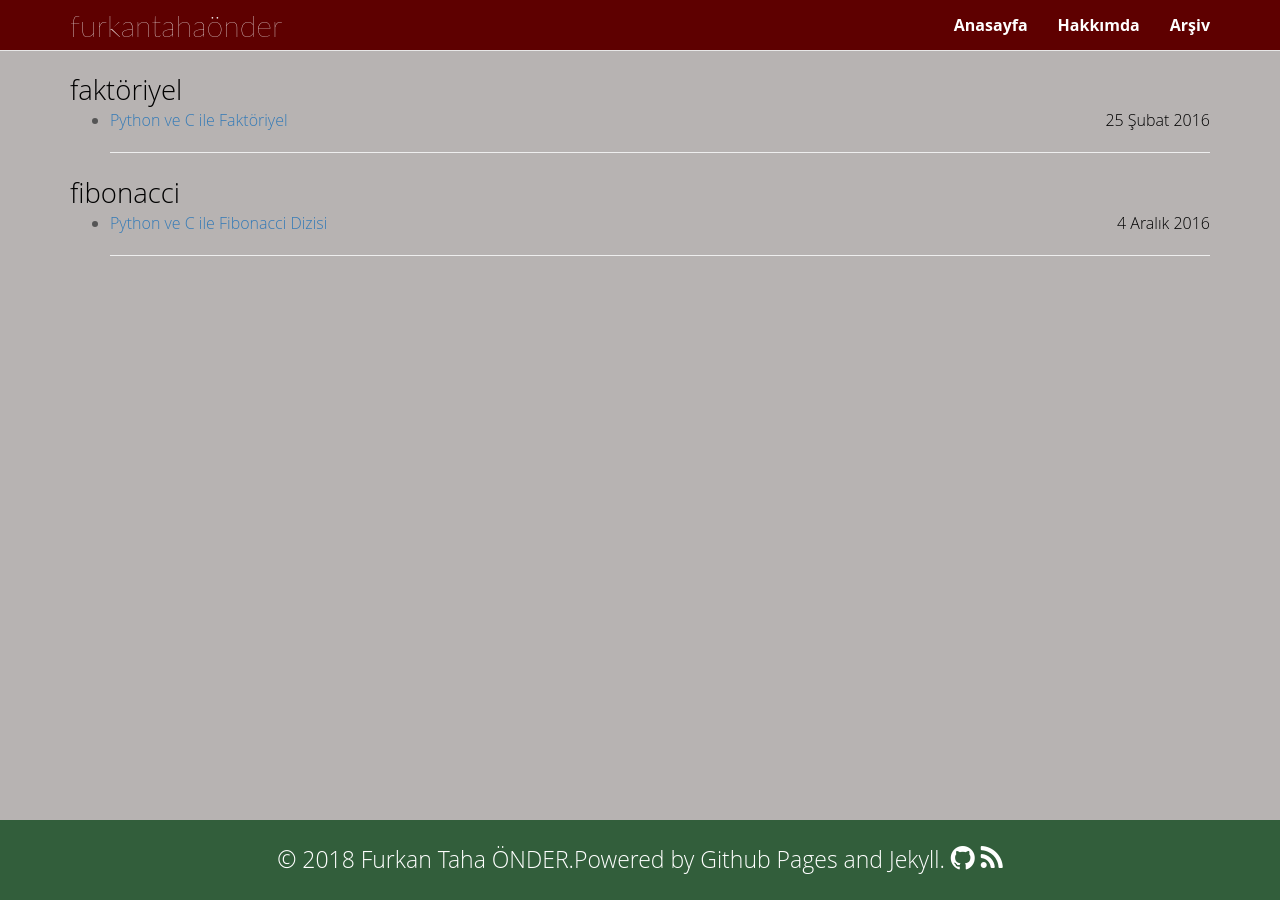
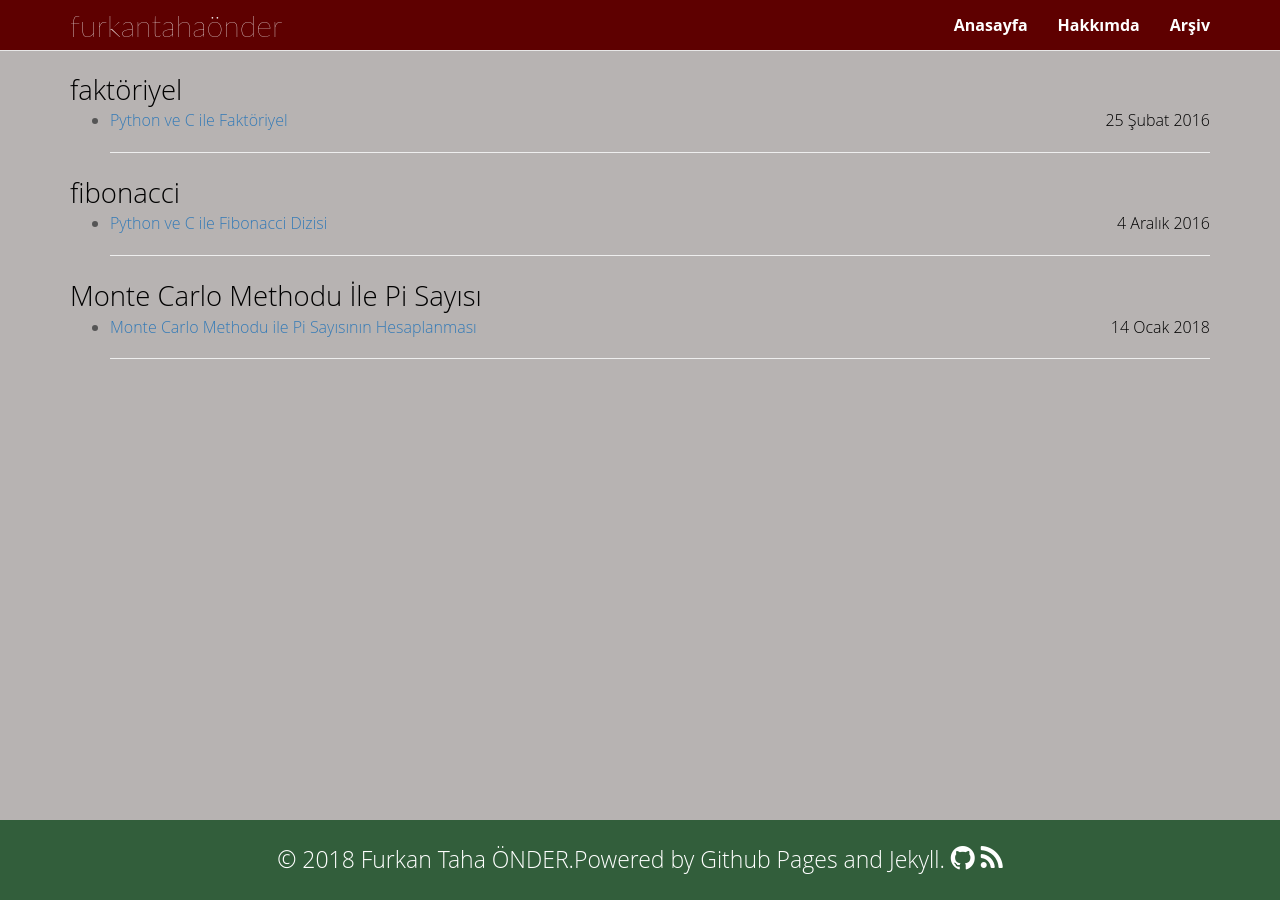
Before and after one commit to furkanonder/furkanonder.github.io, a Jekyll site: the page built from etiketler/index.html, in a window 1280 px wide. Built offline with Jekyll 4.4.1, drawn with Linux system fonts in a browser that asks for light colours.

Commit message:
Update 2018-01-14-Monte-Carlo-Methodu-Ile-Pi-Sayisinin-Hesaplanmasi.html

```diff
--- a/_posts/2018-01-14-Monte-Carlo-Methodu-Ile-Pi-Sayisinin-Hesaplanmasi.html
+++ b/_posts/2018-01-14-Monte-Carlo-Methodu-Ile-Pi-Sayisinin-Hesaplanmasi.html
@@ -4,6 +4,13 @@ comments: true
 layout: post
 show-avatar: true
 date: '2018-01-14'
+author: furkan taha onder
+categories:
+- Python
+- Java
+- C
+tags:
+- Monte Carlo Methodu İle Pi Sayısı
 ---
 
 Merhaba,
```
